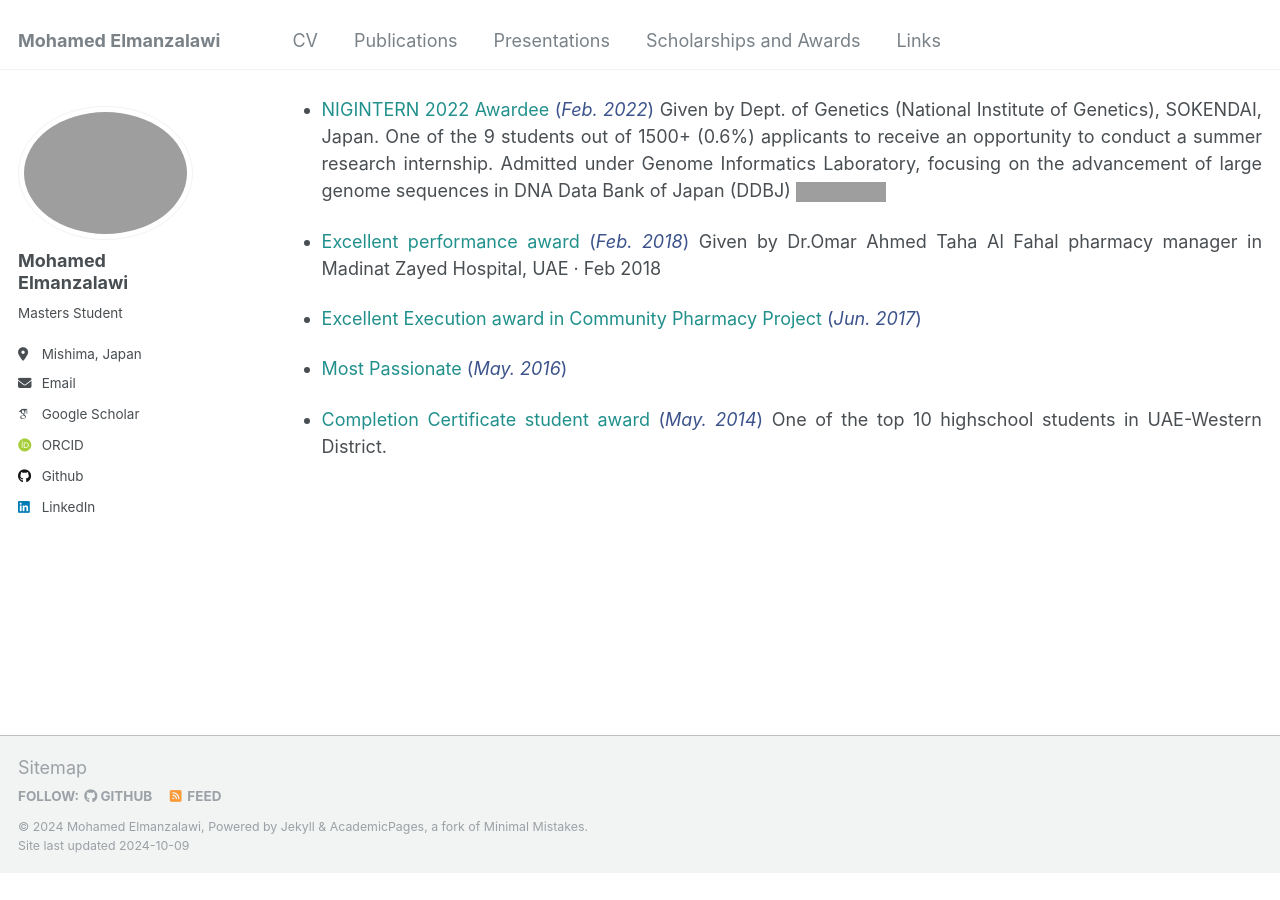
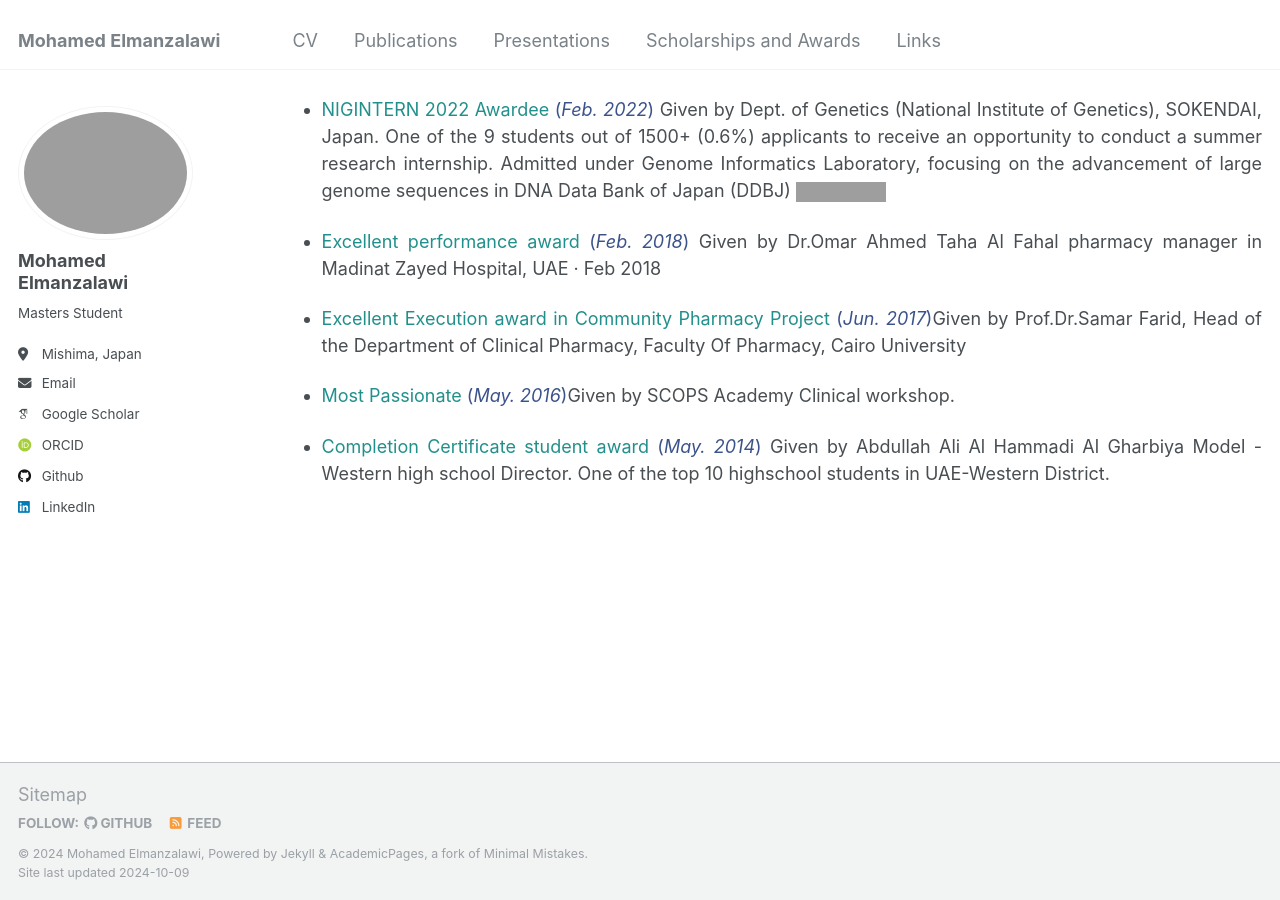
Before and after one commit to Mohamed-Elmanzalawi/MohamedElmanzalawi.github.io, a Jekyll site: the page built from _pages/scholarships&awards.md, in a window 1280 px wide and 900 px high, scrolled down 893 px. Built offline with Jekyll 4.4.1, drawn with Linux system fonts in a browser that asks for light colours; some web fonts are replaced; before the commit the page ends 1766 px from its top, so only the background shows below that; grey boxes are pictures that could not be loaded.

Commit message:
Update scholarships&awards.md

```diff
--- a/_pages/scholarships&awards.md
+++ b/_pages/scholarships&awards.md
@@ -13,7 +13,7 @@ author_profile: true
 
 * <span style="color:#21908C">Ministry of Education, Culture, Sports, Science and Technology (MEXT) scholarship</span> <span style="color:#3B528B">(*Jul. 2023*)</span> One of the 15 students out of 5000+ (0.3%) applicants in Egypt to receive MEXT: Ministry of Education, Culture, Sports, Science and Technology scholarship to study in Japan. [![GCB](https://img.shields.io/badge/Link-Scholarship-2ECC71.svg)](https://www.mext.go.jp/en/policy/education/highered/title02/detail02/sdetail02/1373897.htm){:target="_blank"} <be>
 
-* <span style="color:#21908C">NIG Global Scholar (NIG-GS) scholarship</span> <span style="color:#3B528B">(*Jun. 2023*)</span> The only student out of 1000+ (0.1%) applicants to receive NIG Global Scholar (NIG-GS) scholarship to study at The National Institute of Genetics (NIG). [![GCB](https://img.shields.io/badge/Link-Scholarship-2ECC71.svg)](https://www.mext.go.jp/en/policy/education/highered/title02/detail02/sdetail02/1373897.htm){:target="_blank"} <br>
+* <span style="color:#21908C">NIG Global Scholar (NIG-GS) scholarship</span> <span style="color:#3B528B">(*Jun. 2023*)</span> The only student out of 1000+ (0.1%) applicants to receive NIG Global Scholar (NIG-GS) scholarship to study at The National Institute of Genetics (NIG). [![GCB](https://img.shields.io/badge/Link-Scholarship-2ECC71.svg)](https://www.nig.ac.jp/nig/phd-program/admissions-top/admissions/nig-gs){:target="_blank"} <br>
 
 ------
 ## <span style="font-variant:small-caps;"><span style="color:#440154">**Awards**</span></span>
@@ -30,8 +30,8 @@ author_profile: true
 
 * <span style="color:#21908C">Excellent performance award</span> <span style="color:#3B528B">(*Feb. 2018*)</span> Given by Dr.Omar Ahmed Taha Al Fahal pharmacy manager in Madinat Zayed Hospital, UAE · Feb 2018<be>
 
-* <span style="color:#21908C">Excellent Execution award in Community Pharmacy Project</span> <span style="color:#3B528B">(*Jun. 2017*)</span><be>
+* <span style="color:#21908C">Excellent Execution award in Community Pharmacy Project</span> <span style="color:#3B528B">(*Jun. 2017*)</span>Given by Prof.Dr.Samar Farid, Head of the Department of Clinical Pharmacy, Faculty Of Pharmacy, Cairo University<be>
 
-* <span style="color:#21908C">Most Passionate</span> <span style="color:#3B528B">(*May. 2016*)</span><be>
+* <span style="color:#21908C">Most Passionate</span> <span style="color:#3B528B">(*May. 2016*)</span>Given by SCOPS Academy Clinical workshop.<be>
 
-* <span style="color:#21908C">Completion Certificate student award</span> <span style="color:#3B528B">(*May. 2014*)</span> One of the top 10 highschool students in UAE-Western District.<be>
+* <span style="color:#21908C">Completion Certificate student award</span> <span style="color:#3B528B">(*May. 2014*)</span> Given by Abdullah Ali Al Hammadi Al Gharbiya Model - Western high school Director. One of the top 10 highschool students in UAE-Western District.<be>
```
